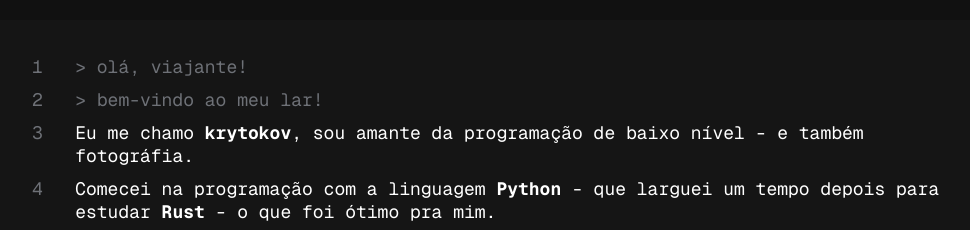
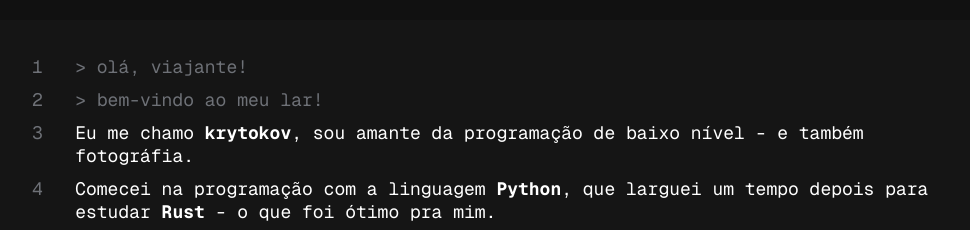
Before and after one commit to krytokov/krytokov-home, a plain HTML site: page index.html in a window 1280 px wide. Shown: the part 810-1040 px from the top of the page, without its empty margins (138-1108 px from the left). Drawn offline with nearby package versions, Linux system fonts and the light colour scheme.

Commit message:
melhoria ortográfica

```diff
--- a/index.html
+++ b/index.html
@@ -41,7 +41,7 @@
 
         <ul class="code">
           <li class="number">4</li>
-          <li class="text">Comecei na programação com a linguagem  <strong>Python</strong> - que larguei um tempo depois para estudar <strong>Rust</strong> - o que foi ótimo pra mim. </li>
+          <li class="text">Comecei na programação com a linguagem  <strong>Python</strong>, que larguei um tempo depois para estudar <strong>Rust</strong> - o que foi ótimo pra mim. </li>
         </ul>
 
         <ul class="code">
```
